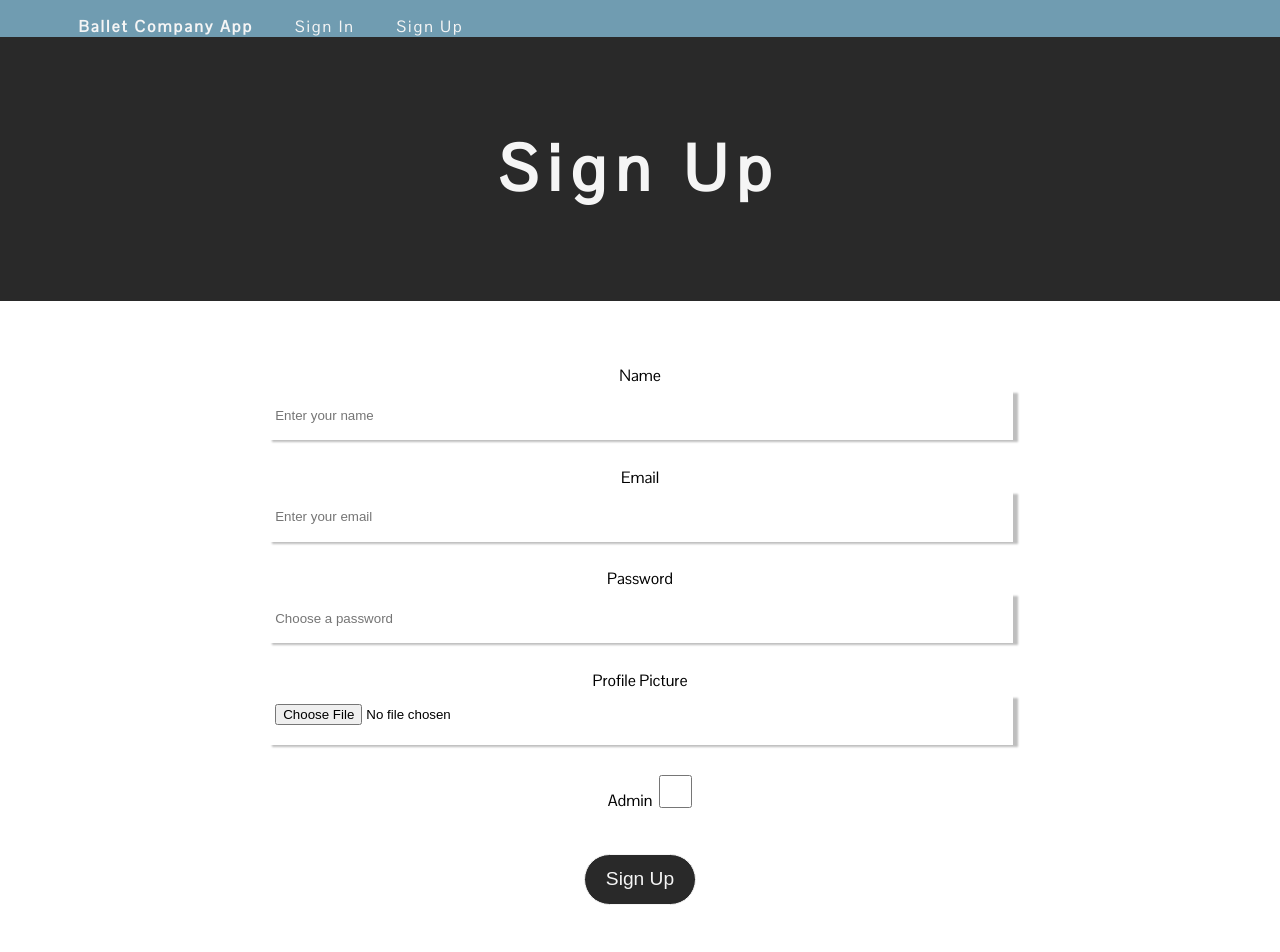
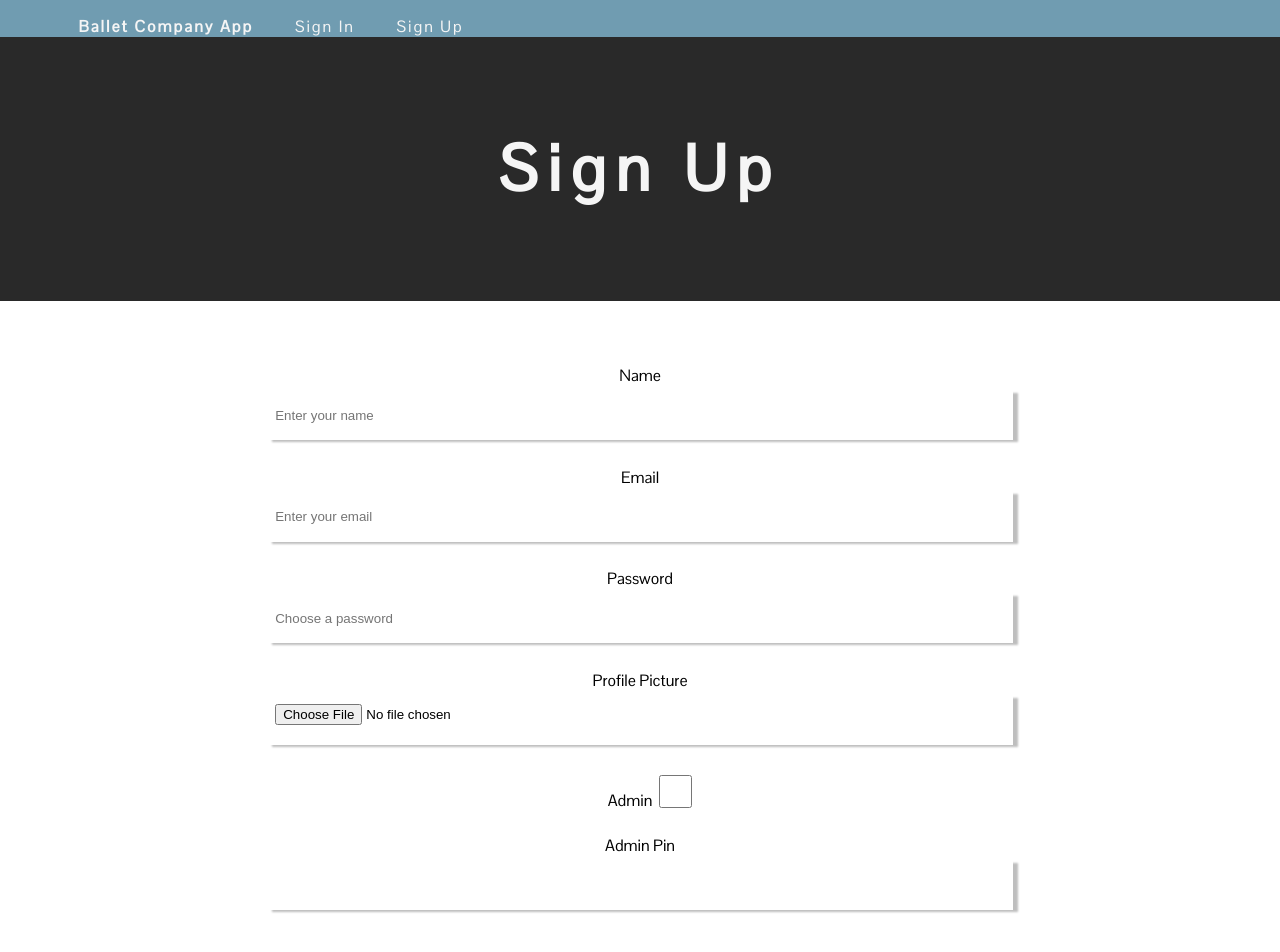
Before and after one commit to asaskiap/Ballet_Company_App, a React (Create React App) app in the folder client/: page /sign-up in a window 1280 px wide. Shown: the top 952 px of the page. Built offline with nearby package versions, Linux system fonts and the light colour scheme; no server answers.

Commit message:
added sign up guard for admin account

```diff
--- a/client/src/views/SignUp.jsx
+++ b/client/src/views/SignUp.jsx
@@ -8,11 +8,20 @@ class SignUp extends Component {
     password: '',
     admin: false,
     picture:
-      'https://res.cloudinary.com/dlrdquvjq/image/upload/v1618512395/e4leivcd2lhunmbkwu3q.png'
+      'https://res.cloudinary.com/dlrdquvjq/image/upload/v1618512395/e4leivcd2lhunmbkwu3q.png',
+    adminPinInput: '',
+    adminPin: 'Cab1Helm2Zen3Tilt'
   };
 
   handleFormSubmission = async (event) => {
     event.preventDefault();
+    // if admin is checked, see if pin matches
+    if (this.state.admin) {
+      if (!(this.state.adminPin === this.state.adminPinInput)) {
+        alert('Wrong Pin! You cannot sign up as ADMINISTRATOR. ');
+        return;
+      }
+    }
     const { name, email, password, admin, picture } = this.state;
     // if you want to send file to the back end with the request body, we cannot send a simple object but it must be an object with the type FormData
     const data = new FormData();
@@ -105,7 +114,14 @@ class SignUp extends Component {
               onChange={this.handleCheckboxInputChange}
             />
           </section>
-
+          <label htmlFor="admin-pin-input">Admin Pin </label>
+          <input
+            id="admin-pin-input"
+            type="text"
+            name="adminPinInput"
+            value={this.state.adminPinInput}
+            onChange={this.handleInputChange}
+          />
           <button>Sign Up</button>
         </form>
       </main>
```
Also changed, not shown: 1 other file (tests, documents, lock files or other folders).
